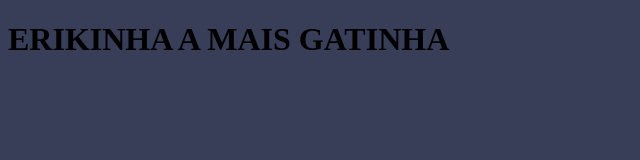
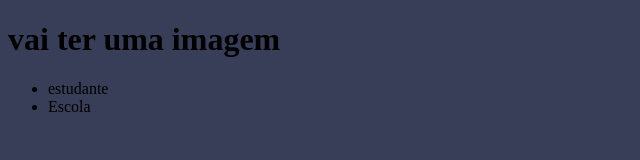
Before and after one commit to Isaa00/PROGAMACAO2023, a plain HTML site: page index.html in a window 1280 px wide. Shown: the whole page, without its empty margins (0-640 px from the left). Drawn offline with Linux system fonts and the light colour scheme.

Commit message:
Update index.html

```diff
--- a/index.html
+++ b/index.html
@@ -8,6 +8,10 @@
     <link rel="stylesheet" href="style.css">
 </head>
 <body>
-    <H1>ERIKINHA A MAIS GATINHA</H1>
+    <h1> vai ter uma imagem</h1>
+    <ul>
+        <li> estudante</li>
+        <li> Escola</li>
+    </ul>
 </body>
 </html>
```
